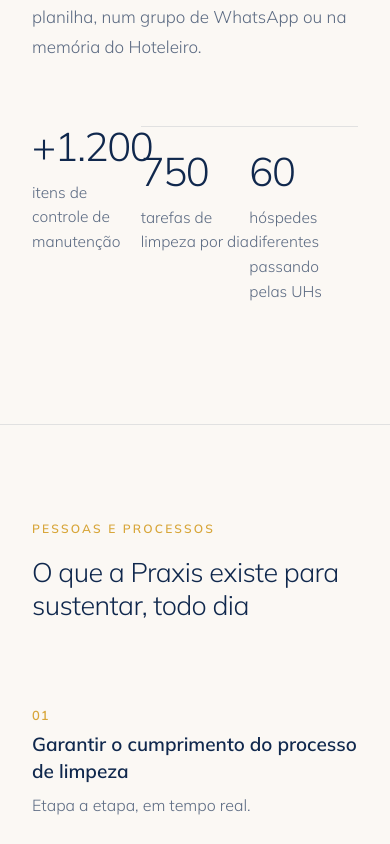
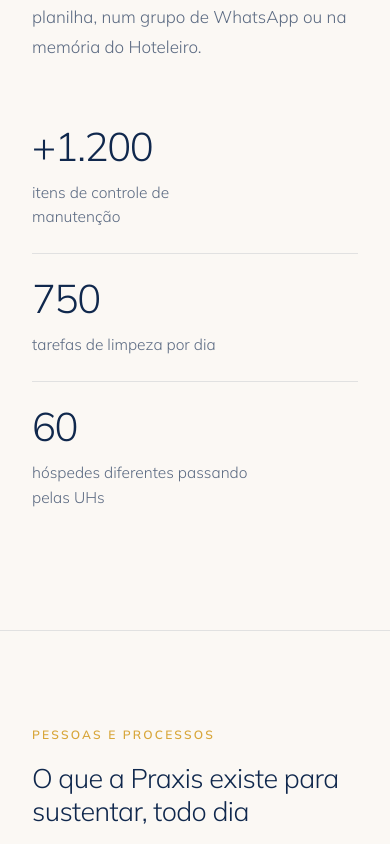
Before and after one commit to felipemello86/sistemapraxis, a Next.js app in the folder apps/gateway/: page / in a window 390 px wide. Shown: the part 1260-2104 px from the top of the page. Built offline with nearby package versions, Linux system fonts and the light colour scheme.

Commit message:
Empilha colunas de numeros no mobile e evita quebra dos numeros

```diff
--- a/apps/gateway/src/app/landing.module.css
+++ b/apps/gateway/src/app/landing.module.css
@@ -63,12 +63,15 @@
   line-height: 1.25;
 }
 
+/* white-space: nowrap porque "+1.200" e "46 → 93" quebravam no meio quando a
+   coluna apertava, desalinhando o número em relação aos vizinhos. */
 .numGrande {
   font-size: 54px;
   font-weight: 300;
   letter-spacing: -0.035em;
   line-height: 1;
   margin-bottom: 14px;
+  white-space: nowrap;
 }
 
 .numCase {
@@ -78,13 +81,19 @@
   line-height: 1;
   margin-bottom: 16px;
   color: #d8a63a;
+  white-space: nowrap;
 }
 
-/* Colunas de números separadas por fio vertical (dia típico / case) */
+/* Colunas de números separadas por fio vertical (dia típico / case).
+   3 colunas explícitas, não `auto-fit`: com minmax(0, 1fr) o auto-fit nunca
+   quebra linha (o mínimo é zero, então cabem sempre as três) e no celular os
+   números ficavam espremidos e desalinhados. O empilhamento vem da media
+   query lá embaixo, junto com a troca do fio lateral por fio no topo. */
 .colunas {
   display: grid;
-  grid-template-columns: repeat(auto-fit, minmax(0, 1fr));
+  grid-template-columns: repeat(3, minmax(0, 1fr));
   gap: 0;
+  align-items: start;
 }
 
 .colunas > div {
@@ -155,6 +164,9 @@
     grid-template-columns: 1fr;
     gap: 8px;
   }
+  .colunas {
+    grid-template-columns: 1fr;
+  }
   .colunas > div,
   .colunasClaras > div {
     padding: 24px 0;
```
